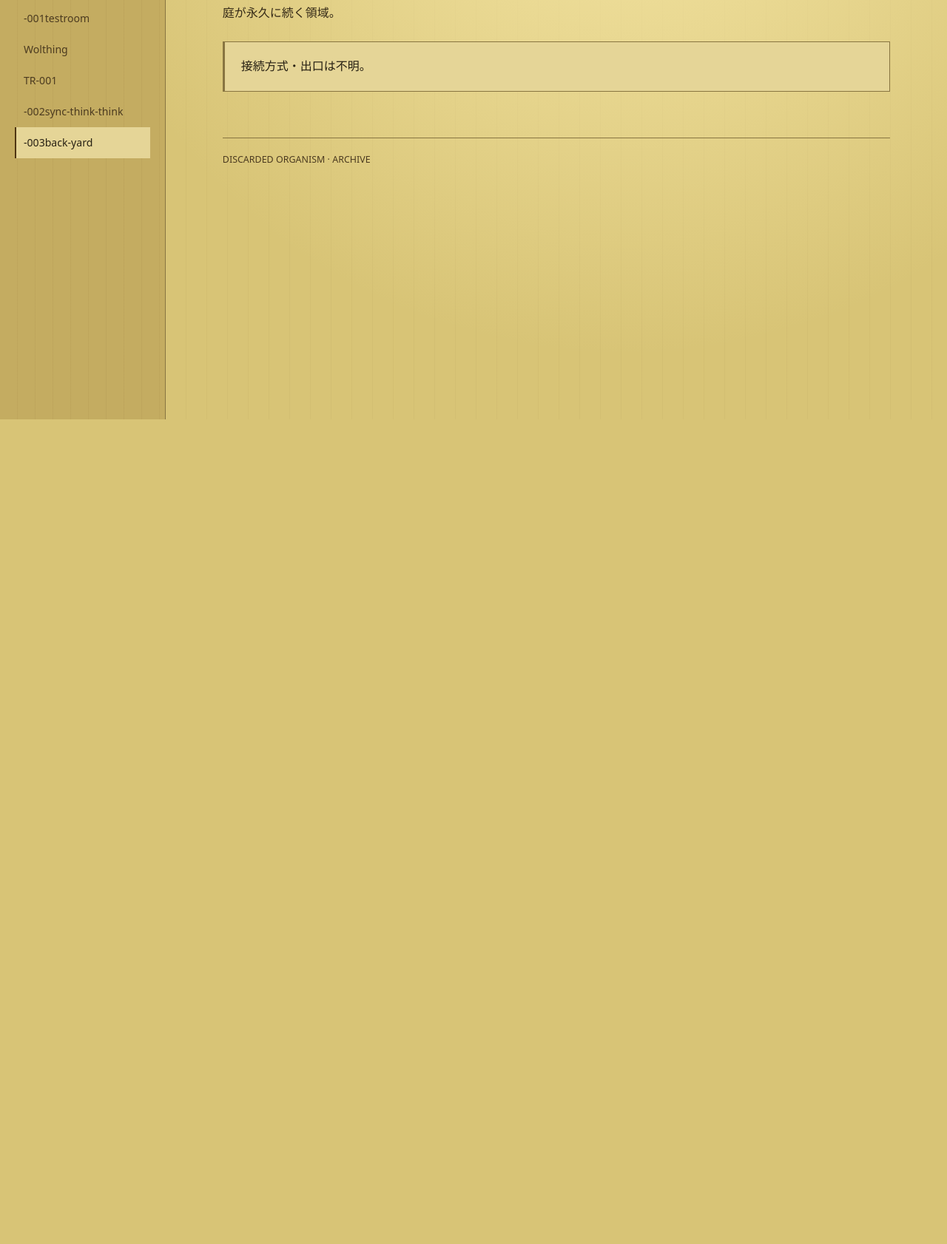
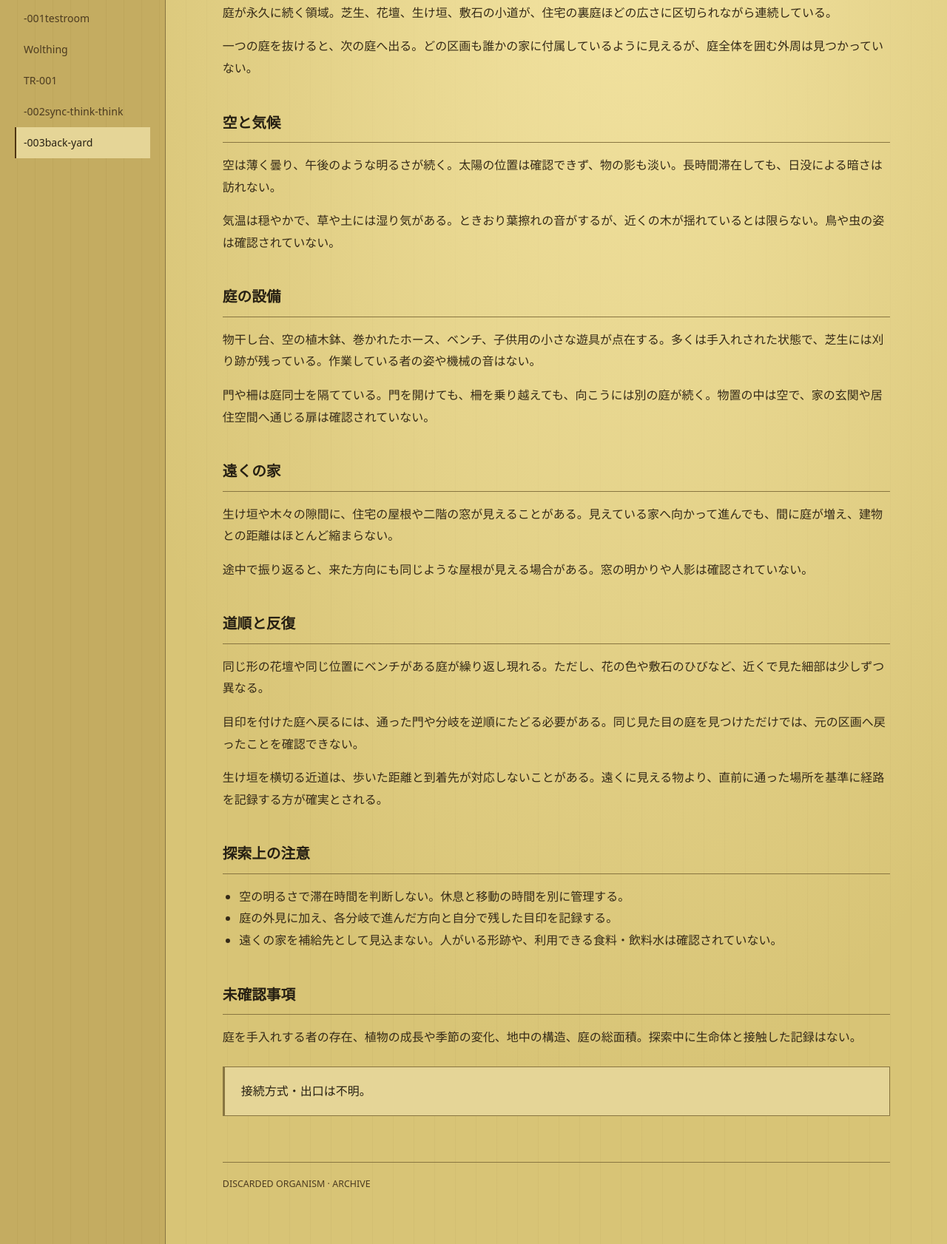
Before and after one commit to EC2045/Discarded-Organism, a plain HTML site: page levels/-003back-yard.html in a window 1280 px wide. Shown: the part 233-1915 px from the top of the page at 74% size. Before the commit the page ends 800 px from the top, so only its background shows below. Drawn offline with Linux system fonts and the light colour scheme.

Commit message:
Expand the environments and anomalies of areas 002 and 003

```diff
--- a/levels/-003back-yard.html
+++ b/levels/-003back-yard.html
@@ -26,7 +26,29 @@
 <div class="eyebrow">trash / 003back-yard</div>
 <h1>-003back-yard</h1>
 <h2>概要</h2>
-<p>庭が永久に続く領域。</p>
+<p>庭が永久に続く領域。芝生、花壇、生け垣、敷石の小道が、住宅の裏庭ほどの広さに区切られながら連続している。</p>
+<p>一つの庭を抜けると、次の庭へ出る。どの区画も誰かの家に付属しているように見えるが、庭全体を囲む外周は見つかっていない。</p>
+<h2>空と気候</h2>
+<p>空は薄く曇り、午後のような明るさが続く。太陽の位置は確認できず、物の影も淡い。長時間滞在しても、日没による暗さは訪れない。</p>
+<p>気温は穏やかで、草や土には湿り気がある。ときおり葉擦れの音がするが、近くの木が揺れているとは限らない。鳥や虫の姿は確認されていない。</p>
+<h2>庭の設備</h2>
+<p>物干し台、空の植木鉢、巻かれたホース、ベンチ、子供用の小さな遊具が点在する。多くは手入れされた状態で、芝生には刈り跡が残っている。作業している者の姿や機械の音はない。</p>
+<p>門や柵は庭同士を隔てている。門を開けても、柵を乗り越えても、向こうには別の庭が続く。物置の中は空で、家の玄関や居住空間へ通じる扉は確認されていない。</p>
+<h2>遠くの家</h2>
+<p>生け垣や木々の隙間に、住宅の屋根や二階の窓が見えることがある。見えている家へ向かって進んでも、間に庭が増え、建物との距離はほとんど縮まらない。</p>
+<p>途中で振り返ると、来た方向にも同じような屋根が見える場合がある。窓の明かりや人影は確認されていない。</p>
+<h2>道順と反復</h2>
+<p>同じ形の花壇や同じ位置にベンチがある庭が繰り返し現れる。ただし、花の色や敷石のひびなど、近くで見た細部は少しずつ異なる。</p>
+<p>目印を付けた庭へ戻るには、通った門や分岐を逆順にたどる必要がある。同じ見た目の庭を見つけただけでは、元の区画へ戻ったことを確認できない。</p>
+<p>生け垣を横切る近道は、歩いた距離と到着先が対応しないことがある。遠くに見える物より、直前に通った場所を基準に経路を記録する方が確実とされる。</p>
+<h2>探索上の注意</h2>
+<ul>
+<li>空の明るさで滞在時間を判断しない。休息と移動の時間を別に管理する。</li>
+<li>庭の外見に加え、各分岐で進んだ方向と自分で残した目印を記録する。</li>
+<li>遠くの家を補給先として見込まない。人がいる形跡や、利用できる食料・飲料水は確認されていない。</li>
+</ul>
+<h2>未確認事項</h2>
+<p>庭を手入れする者の存在、植物の成長や季節の変化、地中の構造、庭の総面積。探索中に生命体と接触した記録はない。</p>
 <div class="notice">接続方式・出口は不明。</div>
 <footer>DISCARDED ORGANISM · ARCHIVE</footer>
 </main>
```
Also changed, not shown: levels/-002sync-think-think.html (+22 -1 lines).
